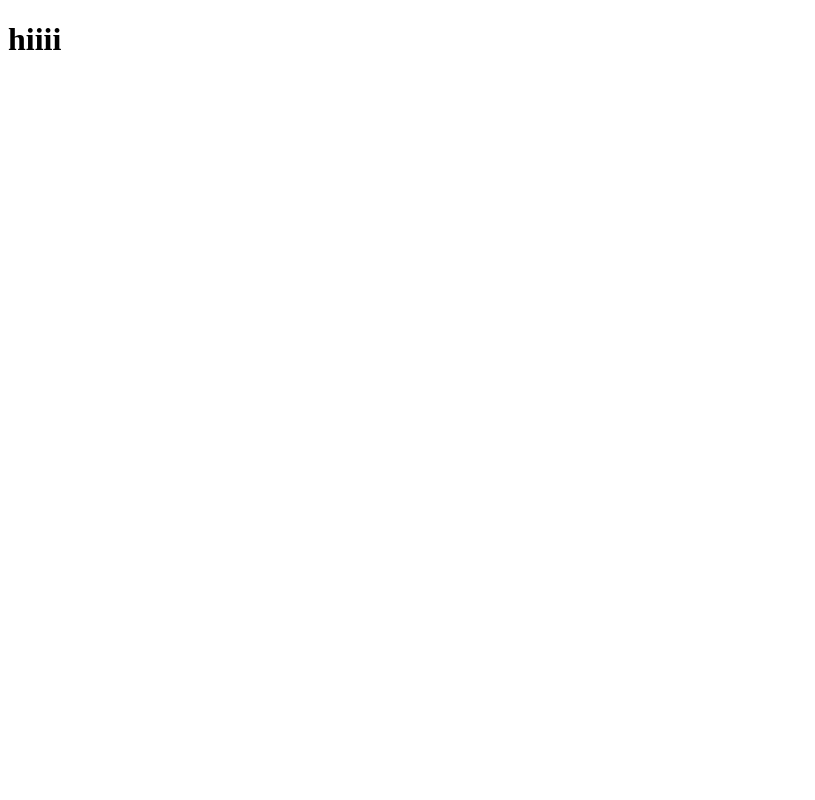
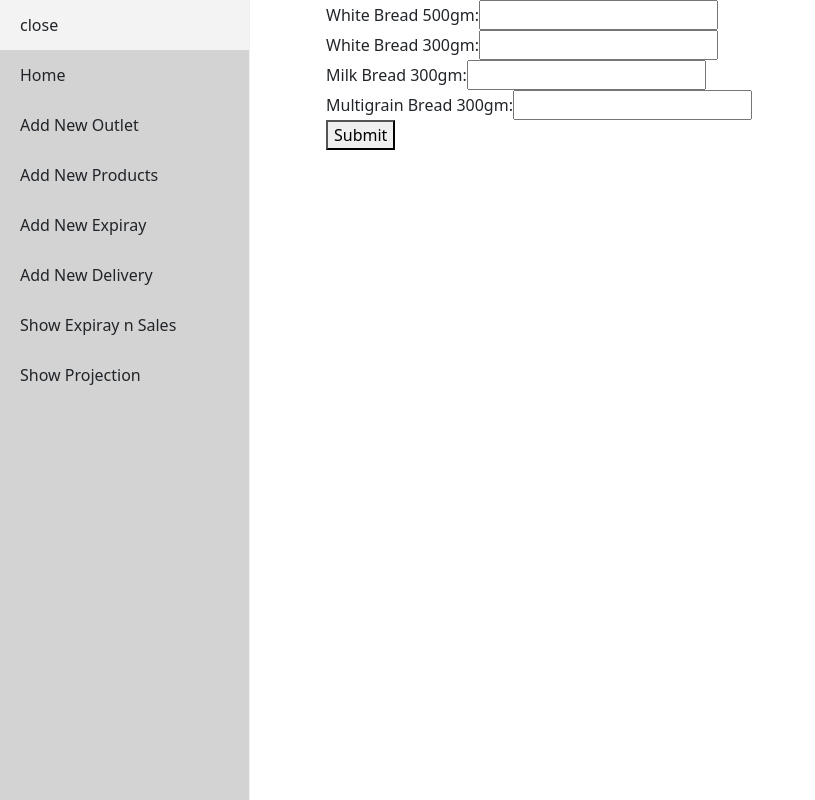
Before and after one commit to Emitaz-pias/sales-analysis-front, a React (Create React App) app: page /addNewProducts in a window 1280 px wide. Shown: the whole page, without its empty margins (0-815 px from the left). Built offline with nearby package versions, Linux system fonts and the light colour scheme.

Commit message:
basic layout created

```diff
--- a/src/App.js
+++ b/src/App.js
@@ -1,11 +1,38 @@
 import React from 'react';
+import { BrowserRouter, Routes, Route } from "react-router-dom";
+import AddNewOutlet from './components/AddNewOutlet/AddNewOutlet';
+import AddNewProducts from './components/AddNewProducts/AddNewProducts';
+import Layout from './components/Layout/Layout';
+import Homepage from './components/Homepage/Homepage';
+import AddNewDelivery from './components/AddNewDelivery/AddNewDelivery';
+import AddNewExpiry from './components/AddNewExpiry/AddNewExpiry';
+import ShowExpiry from './components/ShowExpiry/ShowExpiry';
+import ShowProjection from './components/ShowProjection/ShowProjection';
+
+
 
 
 function App() {
   return (
-    <div>
-      <h1>hiiii</h1>
-    </div>
+    <BrowserRouter>
+      <Routes>
+        <Route element={<Layout />}>
+        <Route path="/" exact element={<Homepage />}/>
+        <Route path="/addNewOutlet" element={<AddNewOutlet />}/>
+        <Route path="/addNewProducts" element={<AddNewProducts />}/>
+        <Route path="/addNewExpiry" element={<AddNewExpiry />}/>
+        <Route path="/addNewDelivery" element={<AddNewDelivery />}/>
+        <Route path="/showExpiry" element={<ShowExpiry   />}/>
+        <Route path="/showProjection" element={<ShowProjection   />}/>
+
+
+
+
+
+
+        </Route>
+      </Routes>
+    </BrowserRouter>
   );
 }
 
--- /dev/null
+++ b/src/components/AddNewDelivery/AddNewDelivery.js
@@ -0,0 +1,11 @@
+import React from 'react';
+
+const AddNewDelivery = () => {
+    return (
+        <div>
+            <h1>hiii add new deliver here</h1>
+        </div>
+    );
+};
+
+export default AddNewDelivery;
--- /dev/null
+++ b/src/components/AddNewExpiry/AddNewExpiry.js
@@ -0,0 +1,11 @@
+import React from 'react';
+
+const AddNewExpiry = () => {
+    return (
+        <div>
+            <h1>add New Expiry</h1>
+        </div>
+    );
+};
+
+export default AddNewExpiry;
--- /dev/null
+++ b/src/components/AddNewOutlet/AddNewOutlet.js
@@ -0,0 +1,11 @@
+import React from 'react';
+
+const AddNewOutlet = () => {
+    return (
+        <div>
+            <h2>add new outlet</h2>
+        </div>
+    );
+};
+
+export default AddNewOutlet;
--- /dev/null
+++ b/src/components/AddNewProducts/AddNewProducts.js
@@ -0,0 +1,57 @@
+import React, { useState } from 'react';
+
+
+const AddNewProducts = () => {
+    const initialProducts = [
+        { name: 'White Bread 500gm', quantity: '' },
+        { name: 'White Bread 300gm', quantity: '' },
+        { name: 'Milk Bread 300gm', quantity: '' },
+        { name: 'Multigrain Bread 300gm', quantity: '' },
+      ];
+
+      const [products, setProducts] = useState(initialProducts);
+
+      const handleChangeQuantity = (index, event) => {
+        const newProducts = [...products];
+        newProducts[index].quantity = event.target.value;
+        setProducts(newProducts);
+      };
+
+      const handleKeyDown = (event, index) => {
+        if (event.key === 'Enter') {
+          event.preventDefault();
+          if (index < products.length - 1) {
+            const nextInput = document.getElementById(`quantity-${index + 1}`);
+            nextInput.focus();
+          }
+        }
+      };
+      const handleSubmit = (event) => {
+        event.preventDefault();
+        console.log('Form submitted:', products);
+        // Perform any other desired actions with the submitted data
+      };
+    return (
+        <div>
+        <form onSubmit={handleSubmit}>
+          {products.map((product, index) => (
+            <div key={index}>
+              <label>
+                {product.name}:
+                <input
+                  id={`quantity-${index}`}
+                  type="text"
+                  value={product.quantity}
+                  onChange={(event) => handleChangeQuantity(index, event)}
+                  onKeyDown={(event) => handleKeyDown(event, index)}
+                />
+              </label>
+            </div>
+          ))}
+            <button onSubmit={handleSubmit} type="submit">Submit</button>
+        </form>
+      </div>
+    );
+};
+
+export default AddNewProducts;
--- /dev/null
+++ b/src/components/Homepage/Homepage.js
@@ -0,0 +1,11 @@
+import React from 'react';
+
+const Homepage = () => {
+    return (
+        <div>
+            <h2>helloooo,Welcome to my dashboard</h2>
+        </div>
+    );
+};
+
+export default Homepage;
--- /dev/null
+++ b/src/components/Layout/Layout.js
@@ -0,0 +1,19 @@
+import React from 'react';
+import Mysidebar from '../Mysidebar/Mysidebar';
+import { Col, Row } from 'react-bootstrap';
+import { Outlet } from 'react-router-dom';
+
+const Layout = () => {
+    return (
+        <Row>
+            <Col md={2} lg={3}>
+            <Mysidebar/>
+            </Col>
+            <Col md={9} lg={9}>
+                <Outlet/>
+            </Col>
+        </Row>
+    );
+};
+
+export default Layout;
--- /dev/null
+++ b/src/components/Mysidebar/Mysidebar.js
@@ -0,0 +1,32 @@
+import { Sidebar, Menu, MenuItem } from 'react-pro-sidebar';
+import { Link } from 'react-router-dom';
+import React, { useState } from 'react';
+
+const Mysidebar = () => {
+    const [collapsed,setCollapsed] =useState(false)
+    const onCollapesd=() => {
+        setCollapsed(!collapsed)
+    }
+
+    return (
+        <Sidebar
+        rootStyles={{position: 'absolute',height: '100vh',width: '3vw'}}
+         collapsed={collapsed}  backgroundColor={'lightgrey'}
+         transitionDuration={600}>
+         <Menu >
+         <MenuItem onClick={onCollapesd}>{collapsed?'open':'close'}</MenuItem>
+            <MenuItem component={<Link to="/"/>}>Home</MenuItem>
+            <MenuItem component={<Link to="/addNewOutlet" />}> Add New Outlet</MenuItem>
+            <MenuItem component={<Link to="/addNewProducts" />}> Add New Products</MenuItem>
+            <MenuItem component={<Link to="/addNewExpiry" />}> Add New Expiray</MenuItem>
+            <MenuItem component={<Link to="/addNewDelivery" />}> Add New Delivery</MenuItem>
+            <MenuItem component={<Link to="/showExpiry" />}> Show Expiray n Sales</MenuItem>
+            <MenuItem component={<Link to="/showProjection" />}> Show Projection</MenuItem>
+
+
+        </Menu>
+</Sidebar>
+    );
+};
+
+export default Mysidebar;
--- /dev/null
+++ b/src/components/ShowExpiry/ShowExpiry.js
@@ -0,0 +1,11 @@
+import React from 'react';
+
+const ShowExpiry = () => {
+    return (
+        <div>
+            <h2>show expiry</h2>
+        </div>
+    );
+};
+
+export default ShowExpiry;
--- /dev/null
+++ b/src/components/ShowProjection/ShowProjection.js
@@ -0,0 +1,11 @@
+import React from 'react';
+
+const ShowProjection = () => {
+    return (
+        <div>
+          <h2>show Projection here</h2>
+        </div>
+    );
+};
+
+export default ShowProjection;
--- a/src/index.js
+++ b/src/index.js
@@ -1,6 +1,7 @@
 import React from 'react';
 import ReactDOM from 'react-dom/client';
 import App from './App';
+import 'bootstrap/dist/css/bootstrap.min.css';
 
 const root = ReactDOM.createRoot(document.getElementById('root'));
 root.render(
```
Also changed, not shown: package.json (+9 -1 lines), 1 other file (tests, documents, lock files or other folders).
